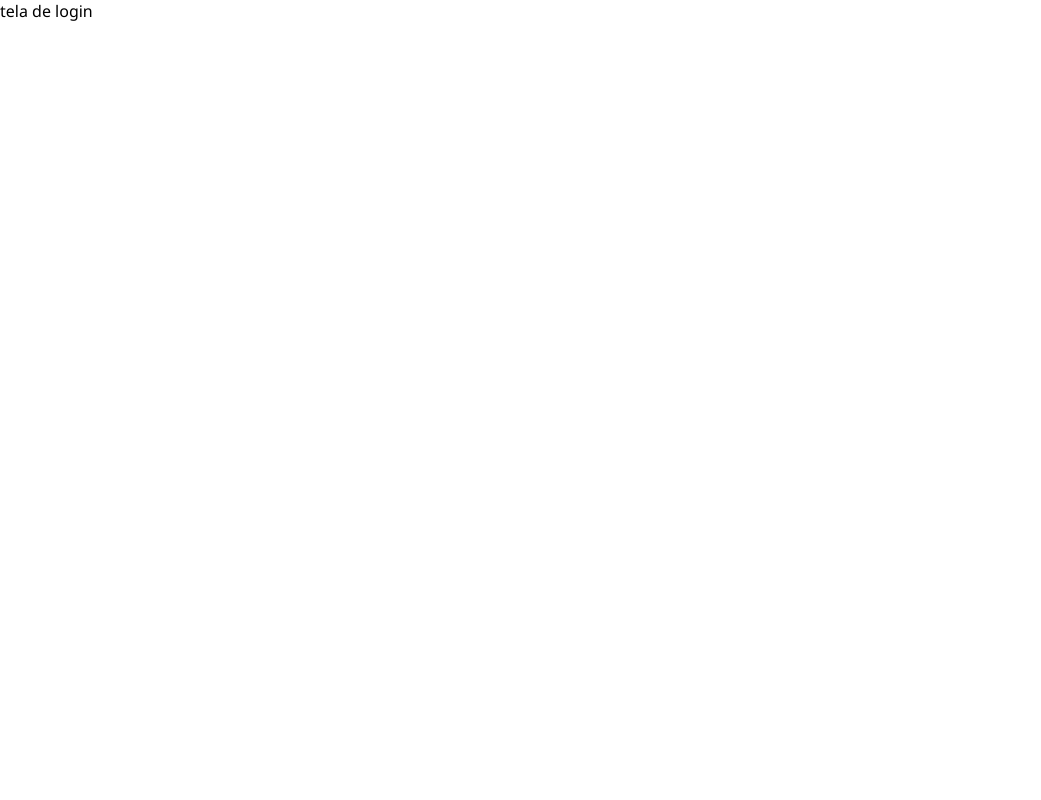
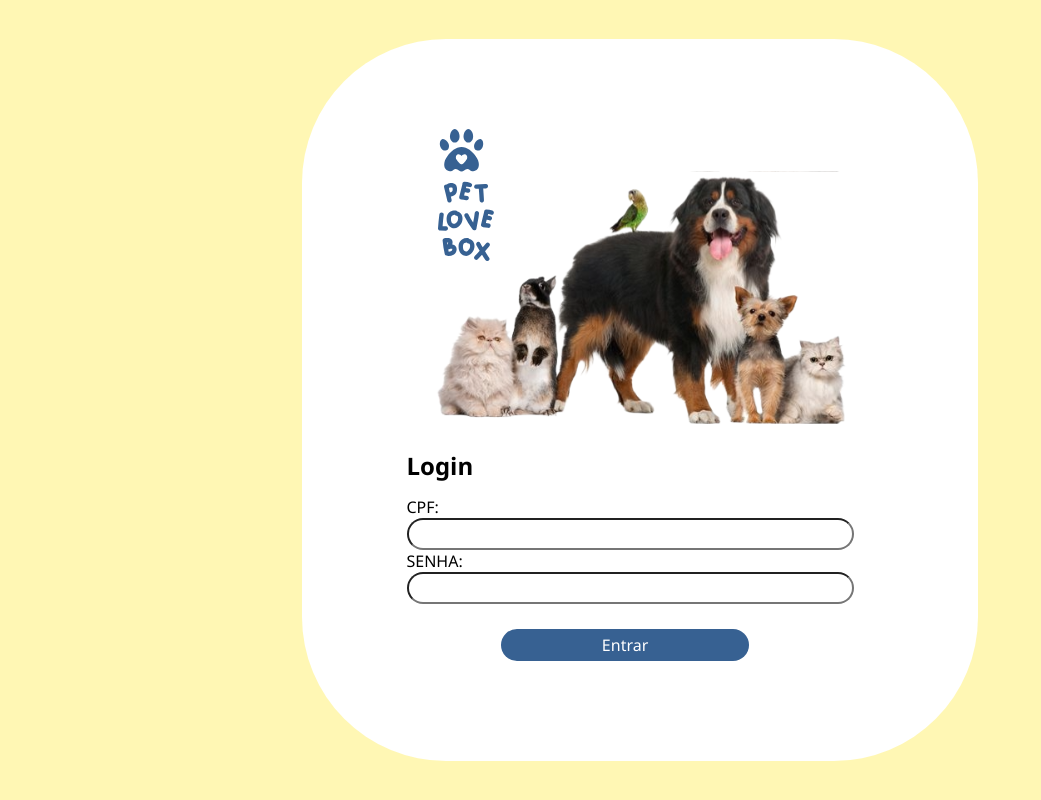
Before and after one commit to RaphaelGLv/webDevProject, a Next.js app in the folder web-dev-project/: page /LoginPage in a window 1280 px wide. Shown: the whole page, without its empty margins (0-1041 px from the left). Built offline with nearby package versions, Linux system fonts and the light colour scheme.

Commit message:
Feature/TelaLogin

```diff
--- a/web-dev-project/src/app/LoginPage/page.js
+++ b/web-dev-project/src/app/LoginPage/page.js
@@ -1,9 +1,58 @@
-import * as S from "./styles"
+"use client";
+
+import * as S from './styles';
+import Image from 'next/image';
+import fundo from '../../../public/telalogin.svg';
 
 export default function LoginPage() {
-    return (
-        <>
-        <div>tela de login</div>
-        </>
-    )
+  const loginSubmit = (e) => {
+    e.preventDefault();
+
+    const cpf = document.getElementById('cpf').value;
+    const password = document.getElementById('senha').value;
+
+    if (cpf === '' || password === '') {
+      alert('Preencha os campos de login!');
+    } else if (cpf === '00000000000' && password === '123456') {
+        window.location.href = "http://localhost:3000";
+    } else {
+      alert('CPF e/ou senha incorretos!');
+    }
+  };
+
+  return (
+    <>
+      <S.Content>
+        <div class="everything">
+          <div class="LoginArea">
+            <img src="/telalogin.svg" alt="Cães" />
+            <p>Login</p>
+
+            <form id="loginForm" onSubmit={loginSubmit}>
+              <label for="cpf_login">CPF: </label>
+              <input
+                type="text"
+                id="cpf"
+                class="cpf-senha"
+                name="cpf"
+                maxLength="14"
+              ></input>
+
+              <label for="senha_login">SENHA:</label>
+              <input
+                type="password"
+                id="senha"
+                maxLength="16"
+                class="cpf-senha"
+              ></input>
+
+              <S.But>
+                <input type="submit" value="Entrar" class="button"></input>
+              </S.But>
+            </form>
+          </div>
+        </div>
+      </S.Content>
+    </>
+  );
 }
--- a/web-dev-project/src/app/LoginPage/styles.js
+++ b/web-dev-project/src/app/LoginPage/styles.js
@@ -1 +1,100 @@
 import styled from "styled-components";
+
+export const Content = styled.div`
+
+    margin:0;
+    width: 100%;
+    height: 100%;
+
+    .everything{
+        background-color: rgba(255, 247, 180, 1) ;
+        position: absolute;
+        margin: 0;
+        width: 100%;
+        height: 100%;
+        display: flex;
+
+
+    }
+    .LoginArea{
+        position: relative;
+        background-color: white;
+        border-radius: 0;
+        display: flex;
+        flex-direction: column;
+        justify-content: center;
+        padding: 7%;
+        border-radius: 9rem 9rem 9rem 9rem;
+        width: fit-content;
+        height: fit-content;
+        /* margin-left: 20%;
+        margin-top: 5%; */
+        margin: auto;
+    }
+
+    label{
+        margin-left: 3%;
+    }
+    input{
+        border-radius: 1rem;
+        height: 2rem;
+        width: 90%;
+        margin-left: 3%;
+    }
+
+    p{
+        margin: 5% 0 3% 3%;
+        //font-weight: ;
+        font-size: 150% ;
+        font-weight: 600;
+    }
+
+    img{
+
+        width: 85%;
+        align-self: center;
+        background-color: white;
+    }
+
+    .cpf-senha{
+        padding-left: 3%;
+    }
+
+`
+
+export const But = styled.a`
+    .button{
+
+        box-sizing: border-box;
+        border: none;
+        height: 2rem;
+        width: 50%;
+
+        margin: 5% 0 2% 22%;
+        background-color: #376192;
+        color: white;
+        font-size: 1.7rem;
+        text-decoration: none;
+
+        display: flex;
+        align-items: center;
+
+        border-radius: 1rem;
+        justify-content: center;
+        gap: 2%;
+        font-weight: 500;
+        font-size: 1rem;
+        text-align: center;
+
+        transition: 0.3s;
+
+        &:hover {
+            transform: scale(1.15);
+        }
+    }
+
+
+
+
+
+`
--- a/web-dev-project/src/app/globals.css
+++ b/web-dev-project/src/app/globals.css
@@ -4,6 +4,7 @@
     font-family: 'Segoe UI', Tahoma, Geneva, Verdana, sans-serif;
     box-sizing: border-box;
 }
+
 
 ::-webkit-scrollbar {
     width: 5px;
--- a/web-dev-project/src/app/page.js
+++ b/web-dev-project/src/app/page.js
@@ -4,6 +4,8 @@ import styles from './page.module.css'
 import { NavBar } from '@/components/NavBar/page'
 import { SearchSection } from '@/components/SearchSection/page'
 import { CategoriasSection } from '@/components/CategoriasSection/page.js'
+import LoginPage from './LoginPage/page'
+import { LoginButton } from '@/components/LoginButton/page'
 
 export default function Home() {
   return (
@@ -11,6 +13,7 @@ export default function Home() {
       <NavBar />
       <SearchSection/>
       <CategoriasSection />
+      <LoginPage></LoginPage>
     </>
   )
 }
--- a/web-dev-project/src/components/SearchSection/styles.js
+++ b/web-dev-project/src/components/SearchSection/styles.js
@@ -36,8 +36,9 @@ export const Content = styled.div`
         border: none;
         text-align: left;
         padding: 0; /* Removendo o preenchimento */
-        position: absolute;
+        position: relative;
         width: 89% ;
+
         background-color: rgba(178, 112, 60, 0.01);
     }
 
```
Also changed, not shown: web-dev-project/public/telalogin.svg (added).
